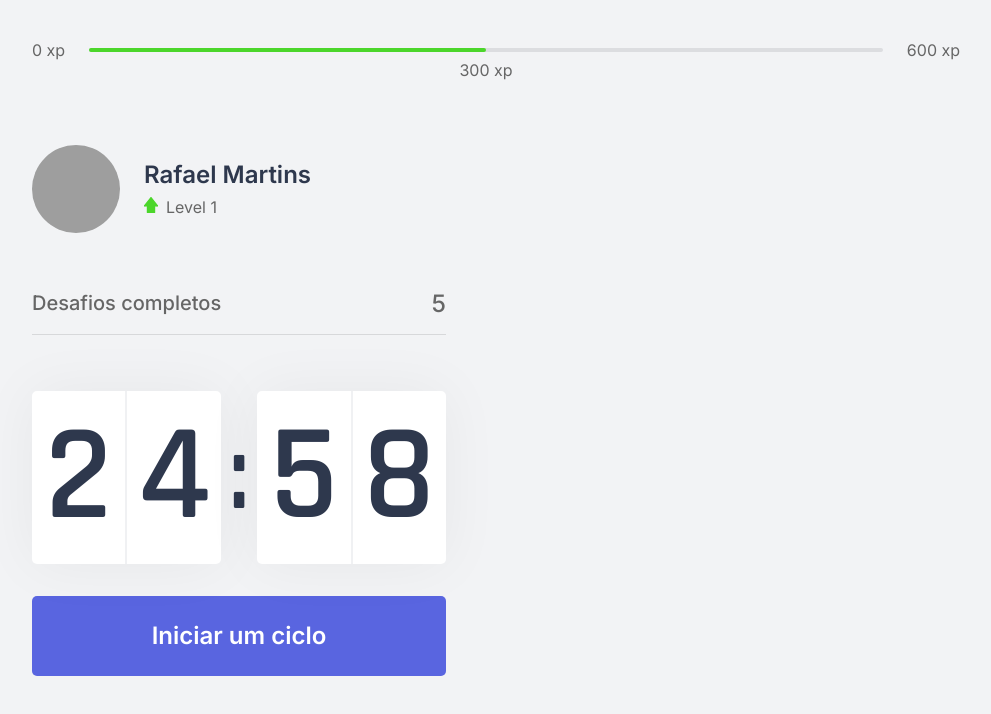
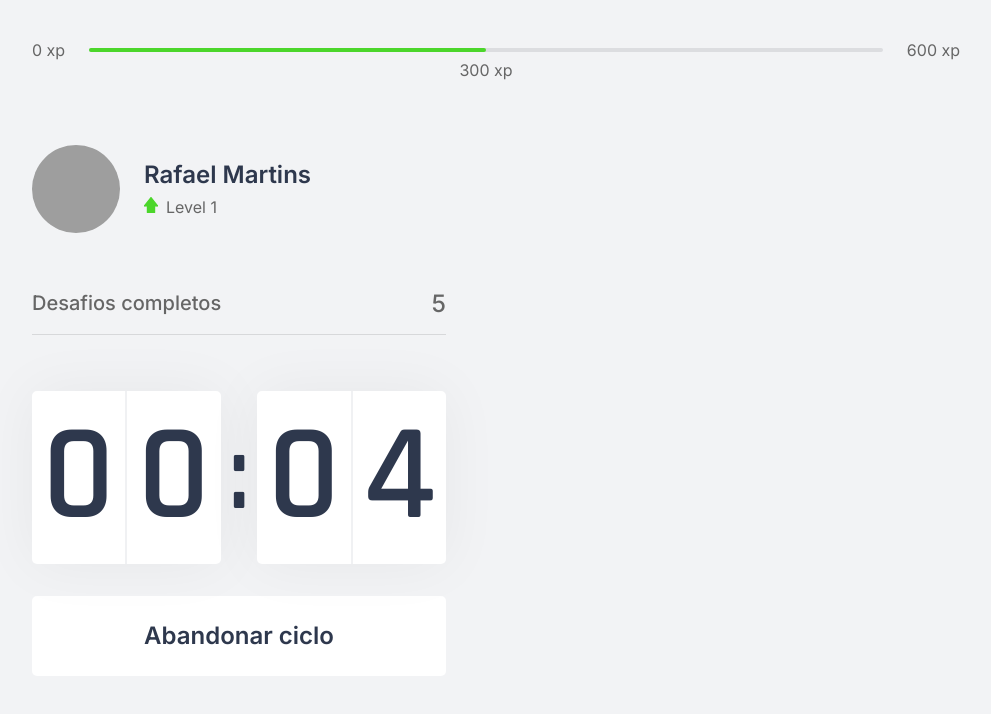
Before and after one commit to RafaelMartinsRibeiro/MoveIt, a Next.js app: page / in a window 1280 px wide. Both pictures are taken after a click on the button "Iniciar um ciclo". Shown: the top 714 px of the page, without its empty margins (144-1135 px from the left). Built offline with nearby package versions, Linux system fonts and the light colour scheme; grey boxes are pictures that could not be loaded.

Commit message:
Added resetCountdown function in Countdown component

```diff
--- a/components/Countdown.tsx
+++ b/components/Countdown.tsx
@@ -1,9 +1,12 @@
 import { useState, useEffect } from "react";
 import styles from "../styles/components/Countdown.module.css";
 
+let countdownTimeout: NodeJS.Timeout;
+
 export function Countdown() {
-  const [time, setTime] = useState(25 * 60);
+  const [time, setTime] = useState(0.1 * 60);
   const [isActive, setIsActive] = useState(false);
+  const [hasFinished, setHasFinished] = useState(false);
 
   const minutes = Math.floor(time / 60);
   const seconds = time % 60;
@@ -15,11 +18,20 @@ export function Countdown() {
     setIsActive(true);
   }
 
+  function resetCountdown() {
+    clearTimeout(countdownTimeout);
+    setIsActive(false);
+    setTime(0.1 * 60);
+  }
+
   useEffect(() => {
     if (isActive && time > 0) {
-      setTimeout(() => {
+      countdownTimeout = setTimeout(() => {
         setTime(time - 1);
       }, 1000);
+    } else if (isActive && time === 0) {
+      setHasFinished(true);
+      setIsActive(false);
     }
   }, [isActive, time]);
 
@@ -37,6 +49,15 @@ export function Countdown() {
         </div>
       </div>
 
+      {isActive ? (
+        <button
+          type="button"
+          onClick={resetCountdown}
+          className={`${styles.countdownButton} ${styles.countdownButtonActive}`}
+        >
+          Abandonar ciclo
+        </button>
+      ) : (
         <button
           type="button"
           onClick={startCountdown}
@@ -44,6 +65,7 @@ export function Countdown() {
         >
           Iniciar um ciclo
         </button>
+      )}
     </div>
   );
 }
--- a/styles/components/Countdown.module.css
+++ b/styles/components/Countdown.module.css
@@ -61,3 +61,13 @@
 .countdownButton:hover{
   background: var(--blue-dark);
 }
+
+.countdownButtonActive{
+  background-color: var(--white);
+  color: var(--title);
+}
+
+.countdownButtonActive:hover{
+  background: var(--red);
+  color: var(--white);
+}
```
Lines whose indentation alone changed are shown as unchanged.
